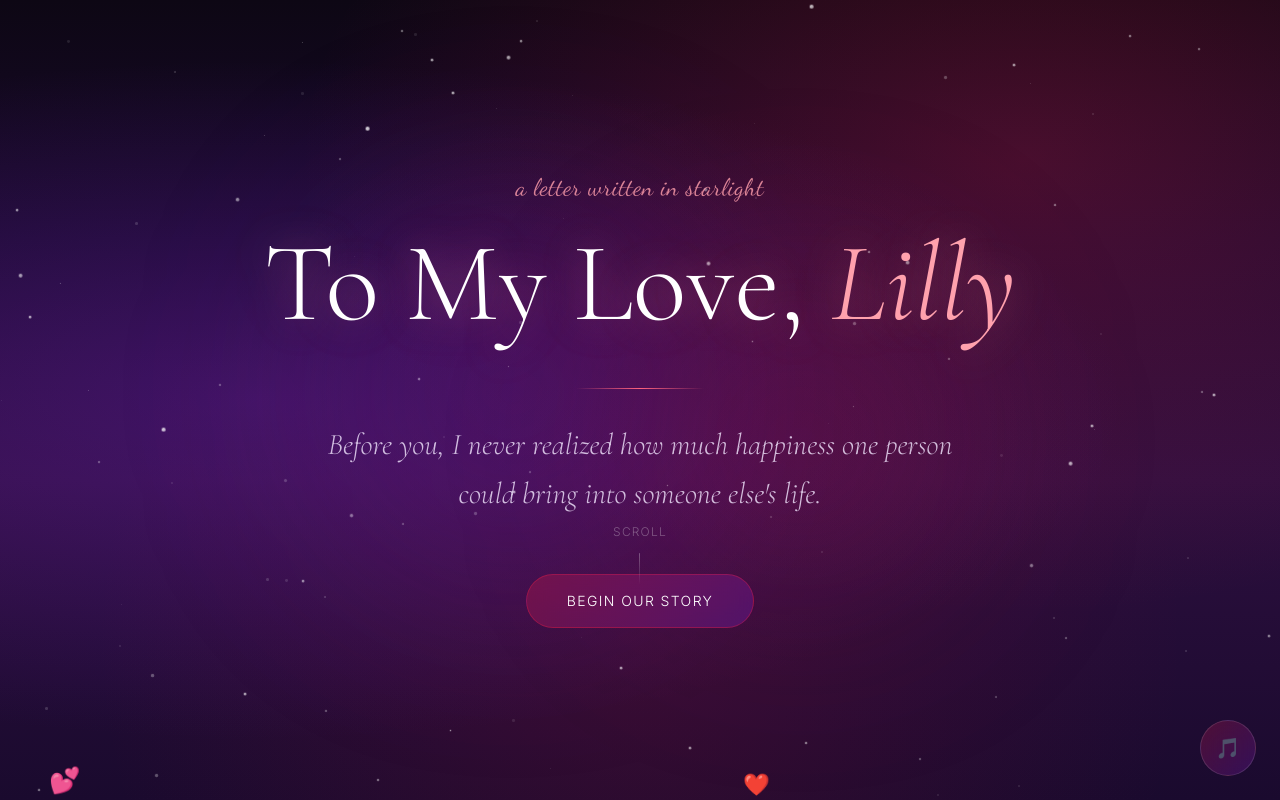
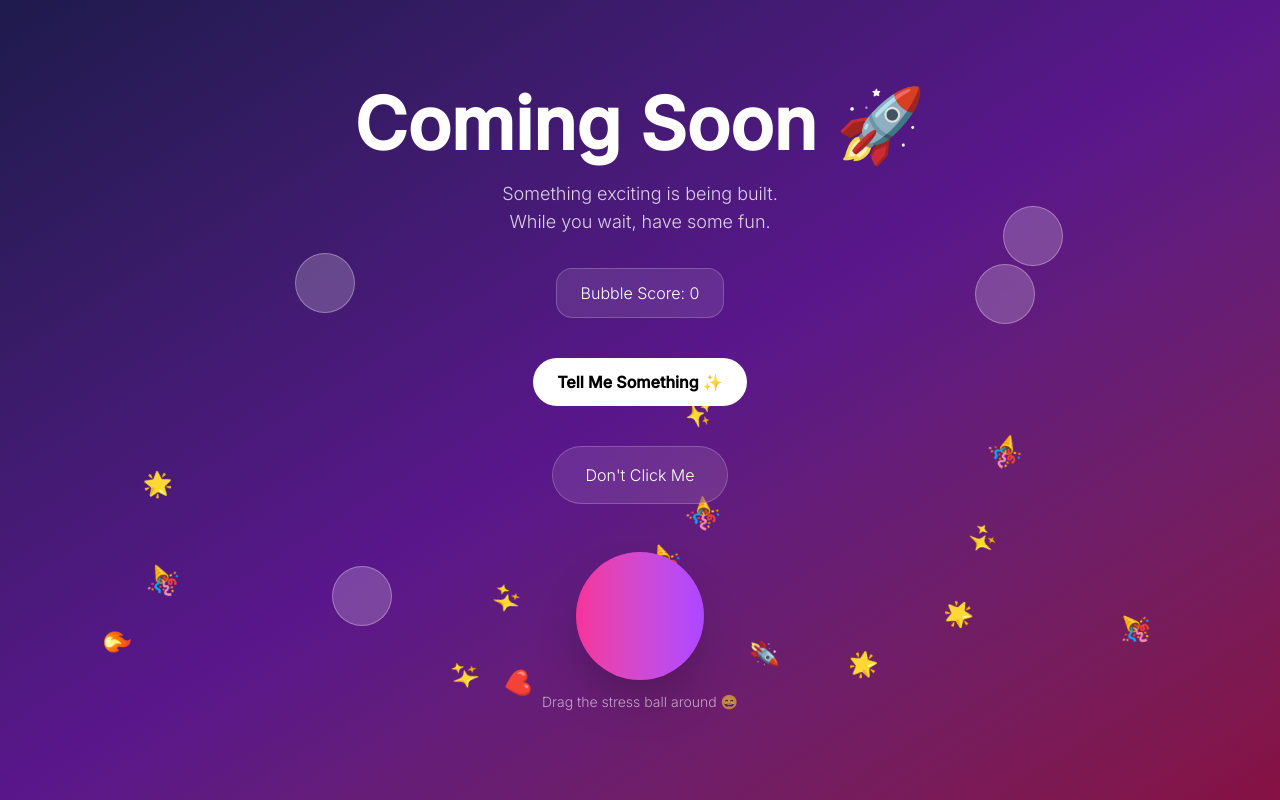
Before and after one commit to itsmeaasifkhan/spw, a Next.js app: page / in a window 1280 px wide. Shown: the top 800 px of the page. Built offline with nearby package versions, Linux system fonts and the light colour scheme.

Commit message:
feat: in progres next

```diff
--- a/app/page.tsx
+++ b/app/page.tsx
@@ -1,64 +1,224 @@
 "use client";
-import { loveData } from "@/data/loveData";
-import { PageLoader } from "@/components/PageLoader";
-import { ScrollProgress } from "@/components/ScrollProgress";
-import { HeartCursorTrail } from "@/components/HeartCursorTrail";
-import { HeroSection } from "@/components/HeroSection";
-import { LoveLetterSection } from "@/components/LoveLetterSection";
-import { ReasonsSection } from "@/components/ReasonsSection";
-import { MemoriesTimeline } from "@/components/MemoriesTimeline";
-import { LoveMeterSection } from "@/components/LoveMeterSection";
-import { FutureDreamsSection } from "@/components/FutureDreamsSection";
-import { RelationshipCounter } from "@/components/RelationshipCounter";
-import { SecretMessageSection } from "@/components/SecretMessageSection";
-import { FinalSection } from "@/components/FinalSection";
-import { MusicToggle } from "@/components/MusicToggle";
 
-export default function Home() {
+import { motion } from "framer-motion";
+import { useEffect, useState } from "react";
+
+type EmojiItem = {
+  id: number;
+  x: number;
+  emoji: string;
+};
+
+type Bubble = {
+  id: number;
+  x: number;
+  y: number;
+};
+
+const fortunes = [
+  "Something amazing is coming ✨",
+  "Your next coffee will be perfect ☕",
+  "A surprise is waiting for you 🎉",
+  "You are exactly where you need to be ❤️",
+  "Today is a good day to smile 😄",
+];
+
+const buttonTexts = [
+  "Don't Click Me",
+  "Seriously?",
+  "Still Clicking?",
+  "You Must Be Bored 😏",
+  "Okay One More Time",
+  "Fine, You Win ❤️",
+];
+
+export default function ComingSoonPage() {
+  const [mounted, setMounted] = useState(false);
+
+  const [score, setScore] = useState(0);
+  const [fortune, setFortune] = useState("");
+  const [buttonClick, setButtonClick] = useState(0);
+
+  const [emojis, setEmojis] = useState<EmojiItem[]>([]);
+  const [bubbles, setBubbles] = useState<Bubble[]>([]);
+
+  useEffect(() => {
+    setMounted(true);
+
+    const emojiList = ["✨", "🚀", "❤️", "🎉", "🔥", "🌟"];
+
+    const generatedEmojis = Array.from({ length: 15 }, (_, index) => ({
+      id: index,
+      x: Math.random() * window.innerWidth,
+      emoji:
+        emojiList[Math.floor(Math.random() * emojiList.length)],
+    }));
+
+    setEmojis(generatedEmojis);
+
+    const interval = setInterval(() => {
+      setBubbles((prev) => [
+        ...prev,
+        {
+          id: Date.now() + Math.random(),
+          x: Math.random() * 90,
+          y: Math.random() * 80,
+        },
+      ]);
+    }, 1200);
+
+    return () => clearInterval(interval);
+  }, []);
+
+  const popBubble = (id: number) => {
+    setScore((prev) => prev + 1);
+    setBubbles((prev) => prev.filter((bubble) => bubble.id !== id));
+  };
+
+  if (!mounted) {
+    return (
+      <main className="min-h-screen bg-gradient-to-br from-indigo-950 via-purple-900 to-pink-900" />
+    );
+  }
+
   return (
-    <>
-      <PageLoader />
-      <ScrollProgress />
-      <HeartCursorTrail />
-      <MusicToggle />
+    <main className="relative min-h-screen overflow-hidden bg-gradient-to-br from-indigo-950 via-purple-900 to-pink-900 text-white">
+      {/* Floating Emojis */}
+      {emojis.map((item, index) => (
+        <motion.div
+          key={item.id}
+          className="absolute text-2xl pointer-events-none"
+          initial={{
+            x: item.x,
+            y: window.innerHeight + 100,
+          }}
+          animate={{
+            y: -200,
+            rotate: 360,
+          }}
+          transition={{
+            duration: 12 + index,
+            repeat: Infinity,
+            ease: "linear",
+          }}
+        >
+          {item.emoji}
+        </motion.div>
+      ))}
 
-      <main>
-        <HeroSection
-          girlfriendName={loveData.girlfriendName}
-          romanticMessages={loveData.romanticMessages}
+      {/* Bubble Game */}
+      {bubbles.map((bubble) => (
+        <motion.div
+          key={bubble.id}
+          onClick={() => popBubble(bubble.id)}
+          initial={{ scale: 0 }}
+          animate={{ scale: 1 }}
+          exit={{ scale: 0 }}
+          whileHover={{ scale: 1.2 }}
+          whileTap={{ scale: 0.8 }}
+          className="absolute cursor-pointer rounded-full border border-white/30 bg-white/20 backdrop-blur-md"
+          style={{
+            left: `${bubble.x}%`,
+            top: `${bubble.y}%`,
+            width: 60,
+            height: 60,
+          }}
+        />
+      ))}
+
+      <div className="relative z-10 flex min-h-screen flex-col items-center justify-center px-6 text-center">
+        <motion.h1
+          initial={{ opacity: 0, y: -40 }}
+          animate={{ opacity: 1, y: 0 }}
+          className="text-5xl md:text-7xl font-bold"
+        >
+          Coming Soon 🚀
+        </motion.h1>
+
+        <motion.p
+          initial={{ opacity: 0 }}
+          animate={{ opacity: 1 }}
+          transition={{ delay: 0.3 }}
+          className="mt-5 max-w-xl text-white/80 text-lg"
+        >
+          Something exciting is being built.
+          <br />
+          While you wait, have some fun.
+        </motion.p>
+
+        {/* Score */}
+        <div className="mt-8 rounded-2xl border border-white/20 bg-white/10 px-6 py-3 backdrop-blur-xl">
+          Bubble Score: {score}
+        </div>
+
+        {/* Fortune */}
+        <div className="mt-10">
+          <button
+            onClick={() =>
+              setFortune(
+                fortunes[Math.floor(Math.random() * fortunes.length)]
+              )
+            }
+            className="rounded-full bg-white px-6 py-3 font-semibold text-black transition hover:scale-105"
+          >
+            Tell Me Something ✨
+          </button>
+
+          {fortune && (
+            <motion.p
+              key={fortune}
+              initial={{ opacity: 0, y: 15 }}
+              animate={{ opacity: 1, y: 0 }}
+              className="mt-4 text-lg"
+            >
+              {fortune}
+            </motion.p>
+          )}
+        </div>
+
+        {/* Magic Button */}
+        <motion.button
+          whileHover={{
+            scale: 1.1,
+            rotate: buttonClick * 5,
+          }}
+          whileTap={{ scale: 0.95 }}
+          onClick={() =>
+            setButtonClick((prev) =>
+              Math.min(prev + 1, buttonTexts.length - 1)
+            )
+          }
+          className="mt-10 rounded-full border border-white/20 bg-white/10 px-8 py-4 backdrop-blur-xl"
+        >
+          {buttonTexts[buttonClick]}
+        </motion.button>
+
+        {/* Stress Ball */}
+        <motion.div
+          drag
+          dragElastic={0.8}
+          dragMomentum
+          whileDrag={{
+            scale: 1.3,
+          }}
+          className="mt-12 h-32 w-32 cursor-grab rounded-full bg-gradient-to-r from-pink-500 to-purple-500 shadow-2xl"
         />
 
-        <LoveLetterSection
-          letter={loveData.loveLetter}
-          girlfriendName={loveData.girlfriendName}
-        />
+        <p className="mt-3 text-sm text-white/60">
+          Drag the stress ball around 😄
+        </p>
 
-        <ReasonsSection
-          reasons={loveData.reasonsILoveHer}
-          girlfriendName={loveData.girlfriendName}
-        />
-
-        <MemoriesTimeline memories={loveData.memoryCards} />
-
-        <LoveMeterSection />
-
-        {/* <FutureDreamsSection dreams={loveData.futureDreams} /> */}
-
-        <RelationshipCounter
-          startDate={loveData.relationshipStartDate}
-          girlfriendName={loveData.girlfriendName}
-        />
-
-        <SecretMessageSection
-          specialQuote={loveData.specialQuote}
-          girlfriendName={loveData.girlfriendName}
-        />
-
-        <FinalSection
-          girlfriendName={loveData.girlfriendName}
-          specialQuote={loveData.specialQuote}
-        />
-      </main>
-    </>
+        {/* Secret Unlock */}
+        {score >= 20 && (
+          <motion.div
+            initial={{ scale: 0 }}
+            animate={{ scale: 1 }}
+            className="mt-8 rounded-2xl border border-green-400 bg-green-500/20 px-6 py-4 backdrop-blur-xl"
+          >
+            🎉 Secret unlocked! Thanks for sticking around.
+          </motion.div>
+        )}
+      </div>
+    </main>
   );
 }
--- /dev/null
+++ b/components/Story.tsx
@@ -0,0 +1,66 @@
+"use client";
+
+import { loveData } from "@/data/loveData";
+import { PageLoader } from "@/components/PageLoader";
+import { ScrollProgress } from "@/components/ScrollProgress";
+import { HeartCursorTrail } from "@/components/HeartCursorTrail";
+import { HeroSection } from "@/components/HeroSection";
+import { LoveLetterSection } from "@/components/LoveLetterSection";
+import { ReasonsSection } from "@/components/ReasonsSection";
+import { MemoriesTimeline } from "@/components/MemoriesTimeline";
+import { LoveMeterSection } from "@/components/LoveMeterSection";
+import { FutureDreamsSection } from "@/components/FutureDreamsSection";
+import { RelationshipCounter } from "@/components/RelationshipCounter";
+import { SecretMessageSection } from "@/components/SecretMessageSection";
+import { FinalSection } from "@/components/FinalSection";
+import { MusicToggle } from "@/components/MusicToggle";
+
+
+export const Story = () => {
+  return (
+    <>
+      <PageLoader />
+      <ScrollProgress />
+      <HeartCursorTrail />
+      <MusicToggle />
+
+      <main>
+        <HeroSection
+          girlfriendName={loveData.girlfriendName}
+          romanticMessages={loveData.romanticMessages}
+        />
+
+        <LoveLetterSection
+          letter={loveData.loveLetter}
+          girlfriendName={loveData.girlfriendName}
+        />
+
+        <ReasonsSection
+          reasons={loveData.reasonsILoveHer}
+          girlfriendName={loveData.girlfriendName}
+        />
+
+        <MemoriesTimeline memories={loveData.memoryCards} />
+
+        <LoveMeterSection />
+
+        {/* <FutureDreamsSection dreams={loveData.futureDreams} /> */}
+
+        <RelationshipCounter
+          startDate={loveData.relationshipStartDate}
+          girlfriendName={loveData.girlfriendName}
+        />
+
+        <SecretMessageSection
+          specialQuote={loveData.specialQuote}
+          girlfriendName={loveData.girlfriendName}
+        />
+
+        <FinalSection
+          girlfriendName={loveData.girlfriendName}
+          specialQuote={loveData.specialQuote}
+        />
+      </main>
+    </>
+  )
+}
```
